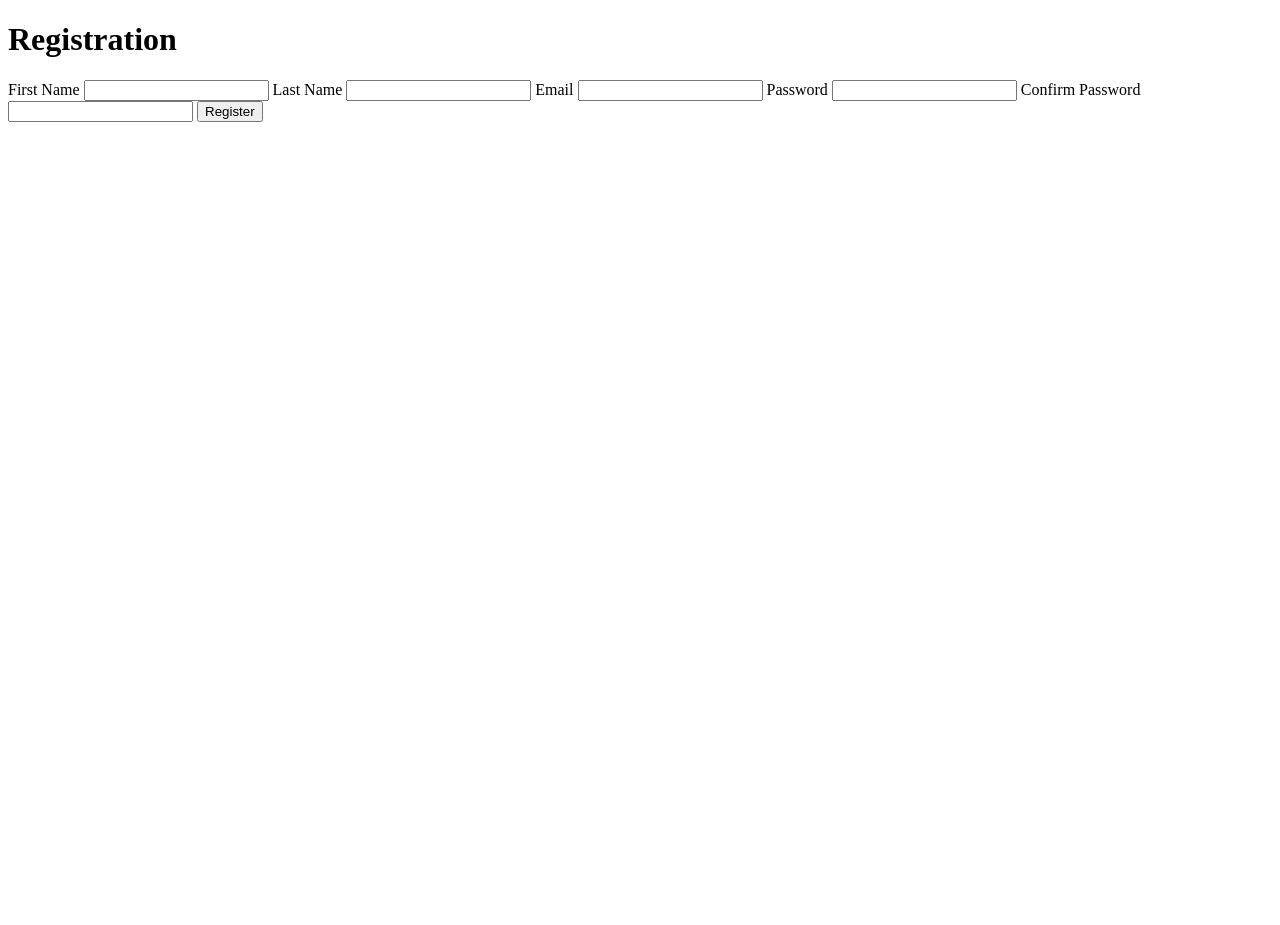
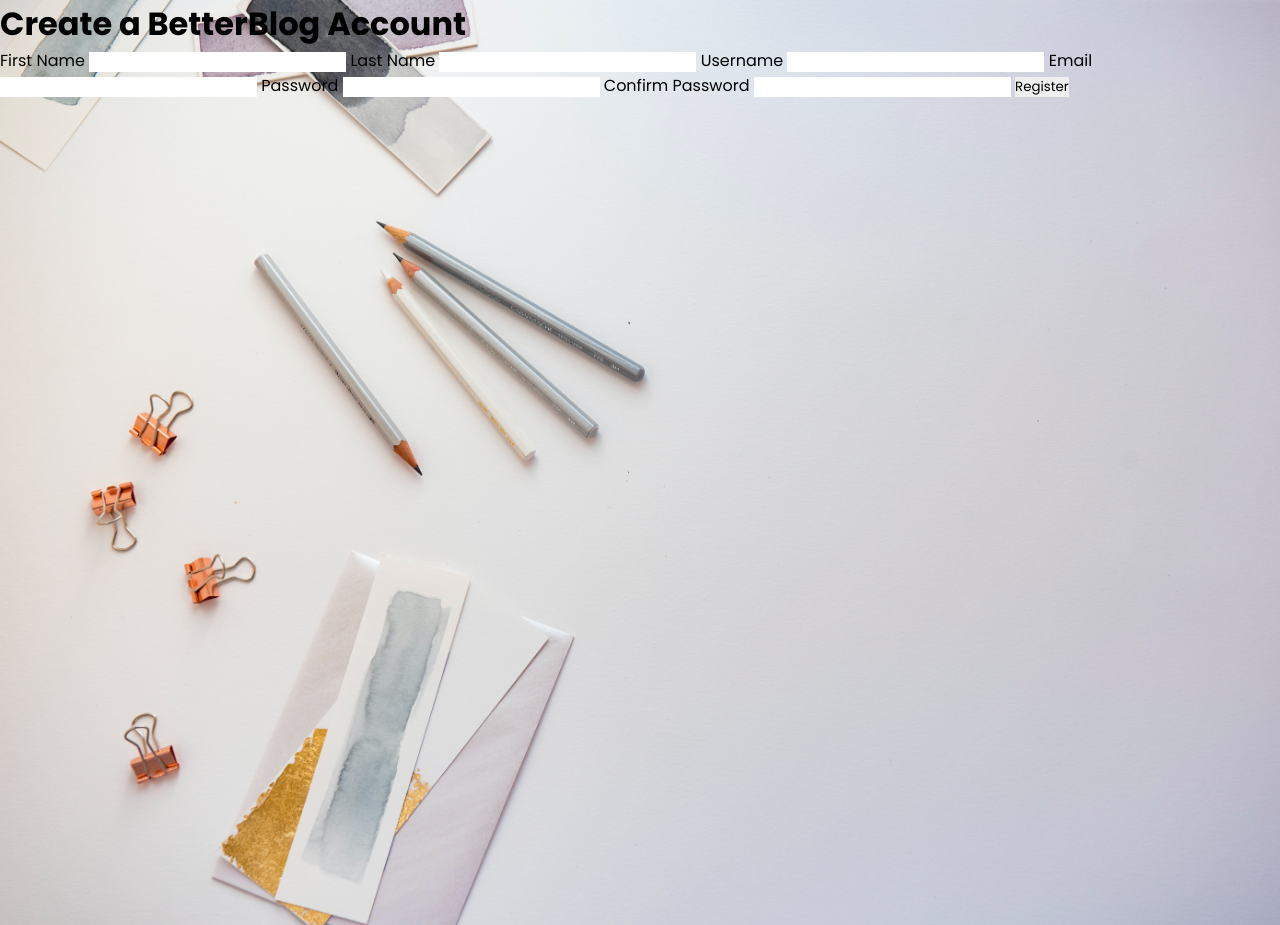
Before and after one commit to mercuryretro/simple_blog, a Django app: page /registration_form in a window 1280 px wide. Before the commit the page ends 122 px from the top, so only its background shows below. Run offline with Django 3.2, Linux system fonts and the light colour scheme.

Commit message:
Added similar styling to registration form as landing page, routed registration form accordingly. Added Username field.

```diff
--- /dev/null
+++ b/blog_app/static/css/registration_style.css
@@ -0,0 +1,23 @@
+/* palette: #f3f6f8 (almost white),
+#352D39 (black coffee)
+#A1AEBB (cadet blue)
+#F4ECE2 (linen)
+#9A8FA9 (glossy grape)
+#C2781E (ochre) */
+
+* {
+	vertical-align: baseline;
+	font-family: 'Poppins', sans-serif;
+	border: 0 none;
+	outline: 0;
+	padding: 0;
+	margin: 0;
+}
+
+body {
+    background-image: url(/static/imgs/joanna-kosinska-RE-8WswW95o-unsplash.jpg);
+    background-repeat: no-repeat;
+    background-size: cover;
+    background-position: left;
+    height: 925px;
+}
--- a/blog_app/templates/registration.html
+++ b/blog_app/templates/registration_form.html
@@ -6,11 +6,17 @@
     <meta http-equiv="X-UA-Compatible" content="IE=edge">
     <meta name="viewport" content="width=device-width, initial-scale=1.0">
     <title>Register for Better Blog</title>
+    {% load static %}
+    <link rel='stylesheet' href="{% static 'css/registration_style.css' %}">
+    <link rel="preconnect" href="https://fonts.googleapis.com">
+    <link rel="preconnect" href="https://fonts.gstatic.com" crossorigin>
+    <link href="https://fonts.googleapis.com/css2?family=Poppins:ital,wght@0,100;0,400;0,700;1,400&display=swap"
+        rel="stylesheet">
 </head>
 
 <body>
     <div class="registration_form">
-        <h1>Registration</h1>
+        <h1>Create a BetterBlog Account</h1>
         {% if messages %}
         <ul class="messages">
             {% for message in messages %}
@@ -24,6 +30,8 @@
             <input type="text" name="first_name">
             <label for="last_name">Last Name</label>
             <input type="text" name="last_name">
+            <label for="username">Username</label>
+            <input type="text" name="username">
             <label for="email">Email</label>
             <input type="email" name="email">
             <label for="password">Password</label>
--- a/blog_app/urls.py
+++ b/blog_app/urls.py
@@ -3,5 +3,7 @@ from . import views
 
 urlpatterns = [
     path("", views.landing),  # localhost:8000
-    path("registration_form", views.registration),  # localhost:8000/registration_form
+    path(
+        "registration_form", views.registration_form
+    ),  # localhost:8000/registration_form
 ]
--- a/blog_app/views.py
+++ b/blog_app/views.py
@@ -8,5 +8,5 @@ def landing(request):
     return render(request, "landing.html")
 
 
-def registration(request):
-    return render(request, "registration.html")
+def registration_form(request):
+    return render(request, "registration_form.html")
```
